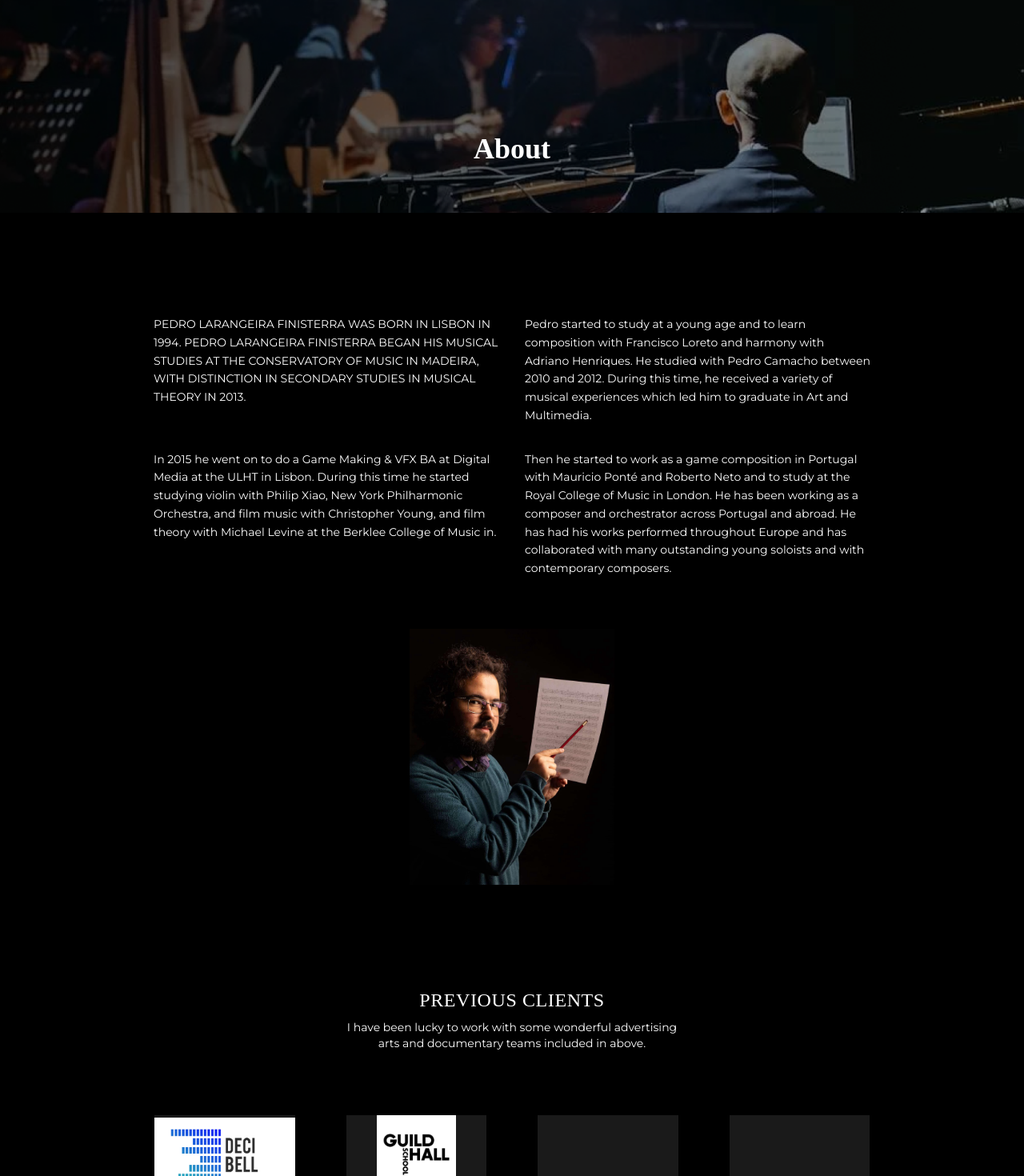
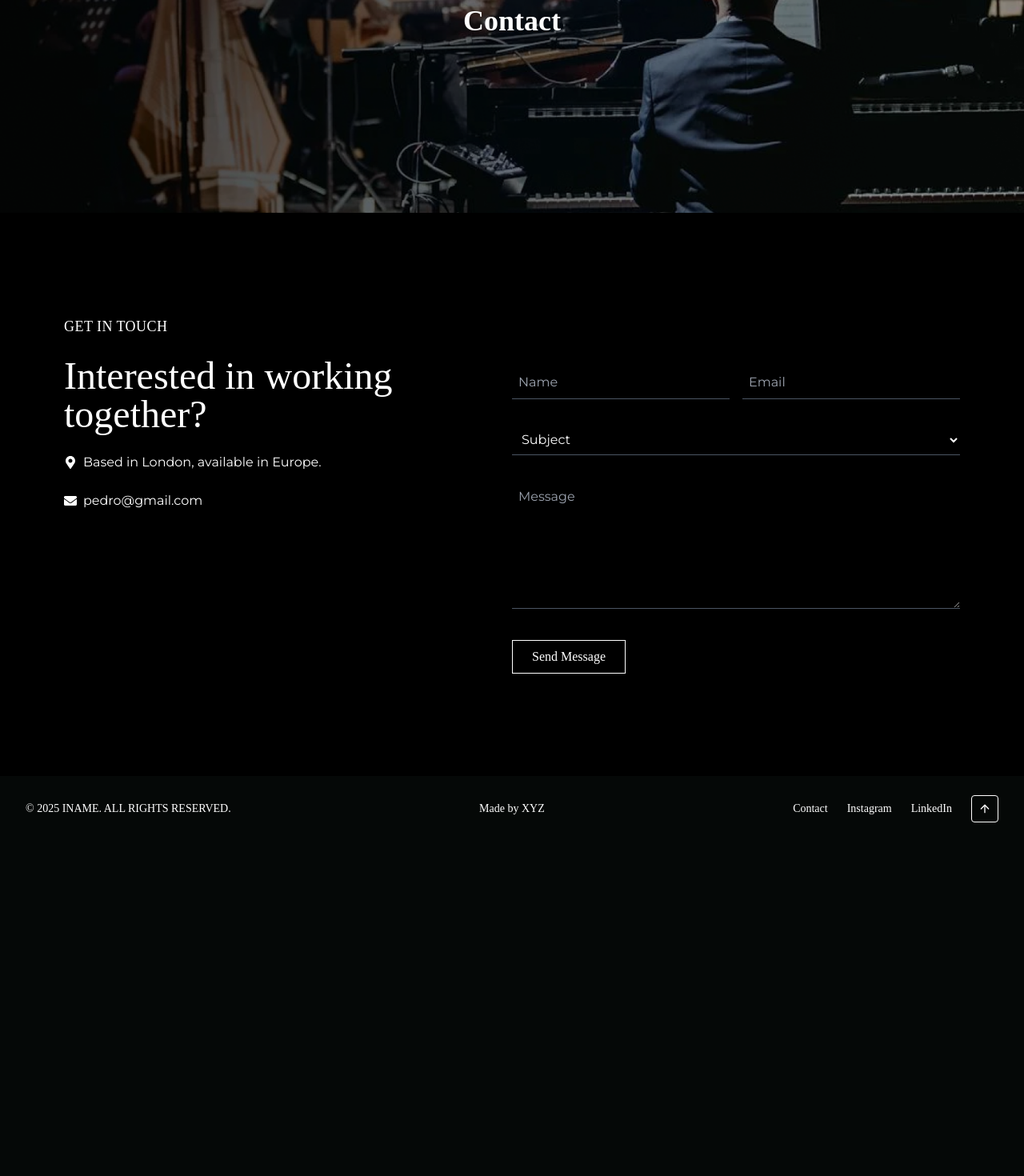
Before and after one commit to tiagodacosta1/pedro-website, a Next.js app: page /Contact in a window 1280 px wide. Shown: the part 214-1684 px from the top of the page at 80% size. After the commit the page ends 1266 px from the top, so only its background shows below. Built offline with nearby package versions, Linux system fonts and the light colour scheme.

Commit message:
paralax without mistake

```diff
--- a/app/BioAndClients/page.tsx
+++ b/app/BioAndClients/page.tsx
@@ -17,7 +17,7 @@ export default function BioAndClients() {
             </div>
             <div className="container mx-auto max-w-4xl py-32">
                 {/* Biography Text */}
-                <div className="grid grid-cols-1 md:grid-cols-2 gap-8 mb-16 text-sm leading-relaxed">
+                <div className="grid grid-cols-1 md:grid-cols-2 gap-8 mb-16 text-sm leading-relaxed text-gray-400">
                     <p>
                         PEDRO LARANGEIRA FINISTERRA WAS BORN IN LISBON IN 1994. PEDRO LARANGEIRA FINISTERRA BEGAN HIS MUSICAL
                         STUDIES AT THE CONSERVATORY OF MUSIC IN MADEIRA, WITH DISTINCTION IN SECONDARY STUDIES IN MUSICAL THEORY IN
@@ -61,7 +61,7 @@ export default function BioAndClients() {
                         <h2 className="text-2xl tracking-wide">PREVIOUS CLIENTS</h2>
 
                     </div>
-                    <p className="text-sm">
+                    <p className="text-sm text-gray-400">
                         I have been lucky to work with some wonderful advertising
                         <br />
                         arts and documentary teams included in above.
--- a/app/Contact/page.tsx
+++ b/app/Contact/page.tsx
@@ -1,120 +1,79 @@
-'use client';
+"use client";
 
-import Image from 'next/image';
+import { useState } from "react";
+import { FaMapMarkerAlt, FaEnvelope } from "react-icons/fa";
 
-export default function BioAndClients() {
-    // Placeholder array for client logos
-    const clients = Array(8).fill(null);
+export default function ContactForm() {
+    const [formData, setFormData] = useState({
+        name: "",
+        email: "",
+        subject: "",
+        message: "",
+    });
+
+    const handleChange = (e: React.ChangeEvent<HTMLInputElement | HTMLTextAreaElement | HTMLSelectElement>) => {
+        setFormData({ ...formData, [e.target.name]: e.target.value });
+    };
+
+    const handleSubmit = (e: React.FormEvent) => {
+        e.preventDefault();
+        console.log("Form Data Submitted:", formData);
+    };
 
     return (
-        <div className="min-h-screen relative">
+        <div className="min-h-screen">
             {/* Fixed background image and title */}
-            <div className="fixed inset-0 z-0">
+            <div className="fixed top-0 left-0 w-full h-[60vh] z-10">
                 <div
                     className="absolute inset-0 bg-cover bg-center"
                     style={{ backgroundImage: 'url(/hero.png)' }}
                 />
                 <div className="absolute inset-0 flex justify-center items-center">
-                    <h1 className="text-4xl font-bold text-white">About</h1>
+                    <h1 className="text-4xl font-bold text-white">Contact</h1>
                 </div>
             </div>
 
             {/* Scrollable content */}
-            <div className="relative z-10">
-                {/* Transparent spacer to show background image */}
-                <div className="h-[60vh]" />
+            <div className="relative z-20 pt-[60vh]">
+                {/* Contact form section */}
+                <div className="flex flex-col md:flex-row bg-black text-white py-32 px-10 md:px-20">
+                    {/* Left Section */}
+                    <div className="md:w-1/2 space-y-6">
+                        <h2 className="text-lg uppercase tracking-wide">Get in Touch</h2>
+                        <h1 className="text-4xl md:text-5xl">Interested in working together?</h1>
+                        <div className="flex items-center space-x-2">
+                            <FaMapMarkerAlt />
+                            <p>Based in London, available in Europe.</p>
+                        </div>
+                        <div className="flex items-center space-x-2">
+                            <FaEnvelope />
+                            <p>pedro@gmail.com</p>
+                        </div>
+                    </div>
 
-                {/* Main content with black background */}
-                <div className="bg-black text-white">
-                    <div className="container mx-auto max-w-4xl py-32">
-                        {/* Biography Text */}
-                        <div className="grid grid-cols-1 md:grid-cols-2 gap-8 mb-16 text-sm leading-relaxed">
-                            <p>
-                                PEDRO LARANGEIRA FINISTERRA WAS BORN IN LISBON IN 1994. PEDRO LARANGEIRA FINISTERRA BEGAN HIS MUSICAL
-                                STUDIES AT THE CONSERVATORY OF MUSIC IN MADEIRA, WITH DISTINCTION IN SECONDARY STUDIES IN MUSICAL THEORY IN
-                                2013.
-                            </p>
-                            <p>
-                                Pedro started to study at a young age and to learn composition with Francisco Loreto and harmony with
-                                Adriano Henriques. He studied with Pedro Camacho between 2010 and 2012. During this time, he received a
-                                variety of musical experiences which led him to graduate in Art and Multimedia.
-                            </p>
-                            <p>
-                                In 2015 he went on to do a Game Making & VFX BA at Digital Media at the ULHT in Lisbon. During this time he
-                                started studying violin with Philip Xiao, New York Philharmonic Orchestra, and film music with Christopher
-                                Young, and film theory with Michael Levine at the Berklee College of Music in.
-                            </p>
-                            <p>
-                                Then he started to work as a game composition in Portugal with Mauricio Ponté and Roberto Neto and to study
-                                at the Royal College of Music in London. He has been working as a composer and orchestrator across Portugal
-                                and abroad. He has had his works performed throughout Europe and has collaborated with many outstanding
-                                young soloists and with contemporary composers.
-                            </p>
-                        </div>
-
-                        {/* Profile Image */}
-                        <div className="flex justify-center mb-32">
-                            <div className="relative w-64 h-80">
-                                <Image
-                                    src="/IMG_8700.JPG"
-                                    alt="Pedro Larangeira Finisterra with keyboard"
-                                    fill
-                                    className="object-cover"
-                                    priority
-                                />
+                    {/* Right Section - Contact Form */}
+                    <div className="md:w-1/2 mt-10 md:mt-16">
+                        <form onSubmit={handleSubmit} className="space-y-8">
+                            <div className="flex space-x-4">
+                                <input type="text" name="name" placeholder="Name" value={formData.name} onChange={handleChange} className="w-1/2 p-2 bg-transparent border-b border-gray-600 focus:outline-none" required />
+                                <input type="email" name="email" placeholder="Email" value={formData.email} onChange={handleChange} className="w-1/2 p-2 bg-transparent border-b border-gray-600 focus:outline-none" required />
                             </div>
-                        </div>
-
-                        {/* Previous Clients Section */}
-                        <div className="text-center mb-12">
-                            <div className="flex items-center justify-center gap-4 mb-2">
-                                <h2 className="text-2xl tracking-wide">PREVIOUS CLIENTS</h2>
-                            </div>
-                            <p className="text-sm">
-                                I have been lucky to work with some wonderful advertising
-                                <br />
-                                arts and documentary teams included in above.
-                            </p>
-                        </div>
-
-                        {/* Clients Grid */}
-                        <div className="relative max-w-6xl mx-auto px-[1px] py-8">
-                            <div className="grid grid-cols-2 md:grid-cols-4 gap-x-16 gap-y-16">
-                                {clients.map((_, index) => (
-                                    <div
-                                        key={index}
-                                        className="aspect-video bg-[#1A1A1A] w-full relative z-10"
-                                        aria-label={`Client ${index + 1}`}
-                                    >
-                                        {/* Image for the first client logo */}
-                                        {index === 0 && (
-                                            <div className="w-full h-full relative">
-                                                <Image
-                                                    src="/decibell.png"
-                                                    alt="Decibell Logo"
-                                                    layout="fill"
-                                                    objectFit="contain"
-                                                    className="object-fit"
-                                                />
-                                            </div>
-                                        )}
-
-                                        {/* Image for the second client logo (Guildhall SVG) */}
-                                        {index === 1 && (
-                                            <div className="w-full h-full relative">
-                                                <Image
-                                                    src="/guildhall.jpeg"
-                                                    alt="Guildhall Logo"
-                                                    layout="fill"
-                                                    objectFit="contain"
-                                                    className="object-cover"
-                                                />
-                                            </div>
-                                        )}
-                                    </div>
-                                ))}
-                            </div>
-                        </div>
+                            <select name="subject" value={formData.subject} onChange={handleChange} className="w-full p-2 bg-transparent border-b border-gray-600 focus:outline-none" required>
+                                <option value="">Subject</option>
+                                <option value="project">Project Inquiry</option>
+                                <option value="collaboration">Collaboration</option>
+                                <option value="other">Other</option>
+                            </select>
+                            <textarea
+                                name="message"
+                                placeholder="Message"
+                                value={formData.message}
+                                onChange={handleChange}
+                                className="w-full p-2 bg-transparent border-b border-gray-600 focus:outline-none min-h-40 resize-y"
+                                required
+                            />
+                            <button type="submit" className="border border-white px-6 py-2 hover:bg-white hover:text-black transition">Send Message</button>
+                        </form>
                     </div>
                 </div>
             </div>
--- a/app/MyMusic/page.tsx
+++ b/app/MyMusic/page.tsx
@@ -14,7 +14,7 @@ export default function MyMusic() {
                 className="h-[60vh] bg-cover bg-center flex justify-center items-center text-white text-center"
                 style={{ backgroundImage: 'url(/hero.png)' }}
             >
-                <h1>Contact</h1>
+                <h1>My music</h1>
             </div>
             <section className="min-h-screen bg-black text-white px-6 md:px-16 py-12">
                 {/* Header */}
```
